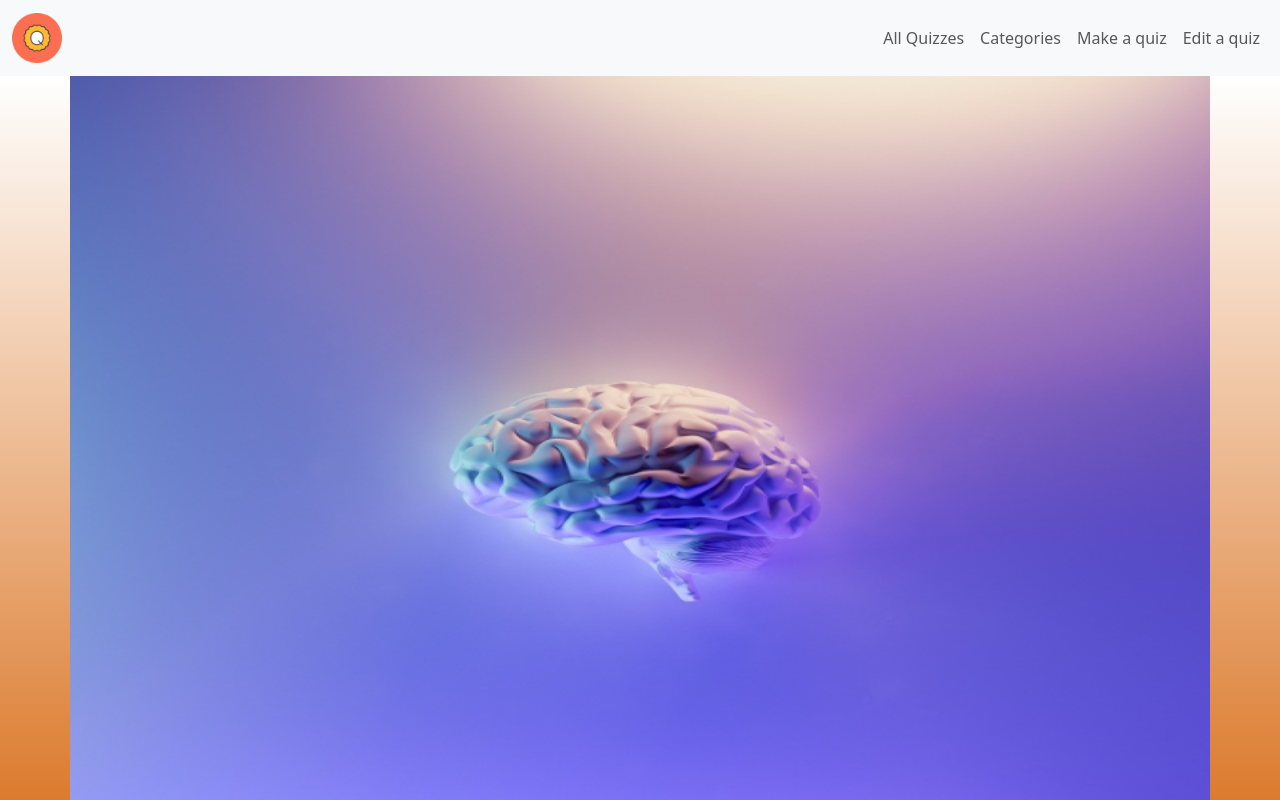
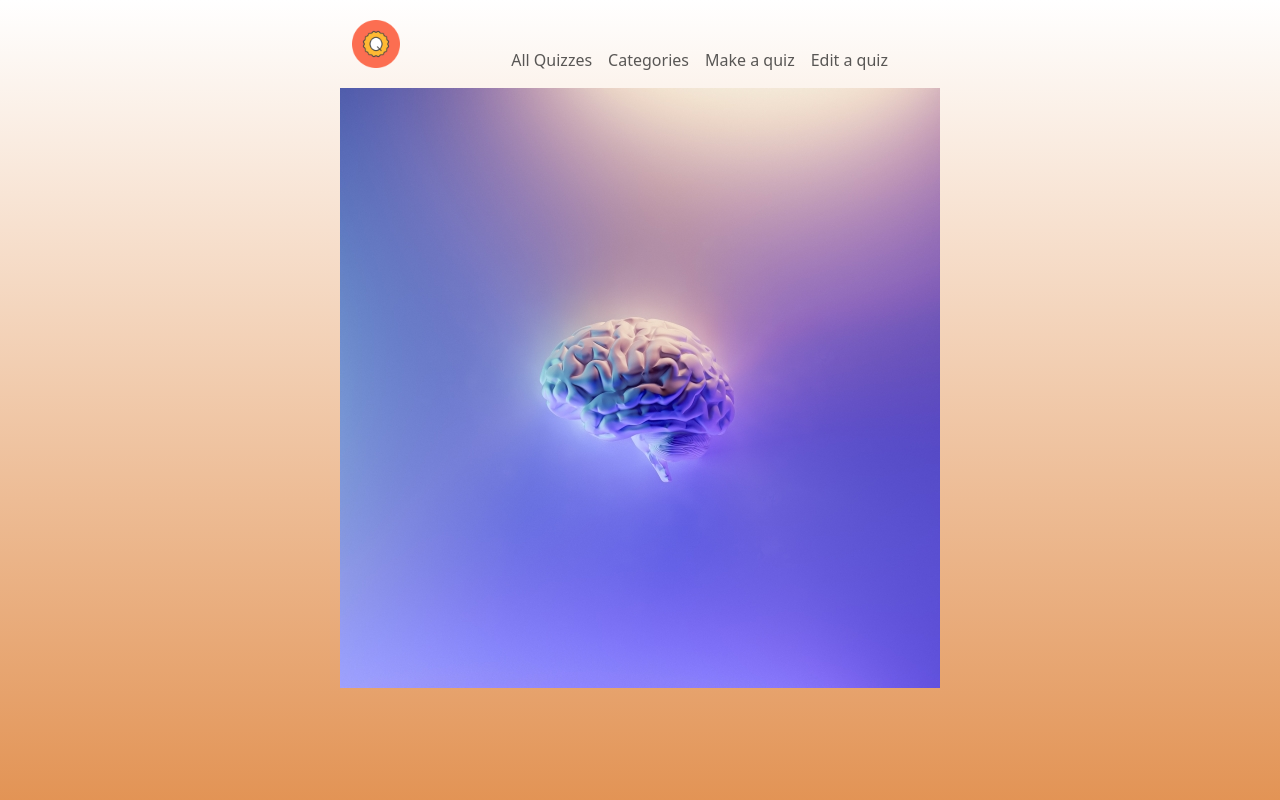
Before and after one commit to Thi-Tracey-Nguyen/Quiz-App-Client, a React (Vite) app: page /test in a window 1280 px wide. Shown: the top 800 px of the page. Built offline with nearby package versions, Linux system fonts and the light colour scheme; no server answers.

Commit message:
Added animation on cards

```diff
--- a/index.html
+++ b/index.html
@@ -1,7 +1,7 @@
 <!DOCTYPE html>
 <html lang="en">
   <head>
-    <meta charset="UTF-8" />
+    <meta name="viewport" content="width=device-width, initial-scale=1.0" charset="UTF-8" />
     <link rel="icon" type="image/png" href="/src/assets/logo.png" />
     <meta name="viewport" content="width=device-width, initial-scale=1.0" />
     <!-- Bootstap links -->
--- a/src/App.css
+++ /dev/null
@@ -1,41 +0,0 @@
-#root {
-  max-width: 1280px;
-  margin: 0 auto;
-  padding: 2rem;
-  text-align: center;
-}
-
-.logo {
-  height: 6em;
-  padding: 1.5em;
-  will-change: filter;
-}
-.logo:hover {
-  filter: drop-shadow(0 0 2em #646cffaa);
-}
-.logo.react:hover {
-  filter: drop-shadow(0 0 2em #61dafbaa);
-}
-
-@keyframes logo-spin {
-  from {
-    transform: rotate(0deg);
-  }
-  to {
-    transform: rotate(360deg);
-  }
-}
-
-@media (prefers-reduced-motion: no-preference) {
-  a:nth-of-type(2) .logo {
-    animation: logo-spin infinite 20s linear;
-  }
-}
-
-.card {
-  padding: 2em;
-}
-
-.read-the-docs {
-  color: #888;
-}
--- a/src/categories/ShowQuiz.jsx
+++ b/src/categories/ShowQuiz.jsx
@@ -3,35 +3,20 @@ import { Link } from "react-router-dom";
 
 const ShowQuiz = ({ quiz }) => {
   return (
-    <div className="d-flex justify-content-center flex-wrap">
-      <div className="container">
-        <img
-          src={quiz.image}
-          alt="Alt text for quiz image"
-          className="img-fixed-size"
-          style={{ width: "15rem", height: "15rem" }}
-        />
-
-        <p
-          className="m-3 align-items-center text-dark fw-bold title"
-          style={{ width: "15rem" }}
-        >
-          {quiz.title}
-        </p>
-
-        <Link
-          to={`/quizzes/${quiz._id}`}
-          className="content"
-        >
-          <div className="fw-bold">Author:</div>
-          <div>{quiz.author}</div>
-          <div className="fw-bold">Number of Questions:</div>
-          {quiz.questions.length === 0 ? (
-            "0 questions"
-          ) : (
-            <div>{quiz.questions.length} questions</div>
-          )}
-        </Link>
+    <div className="card-container">
+      <div className="card">
+        <img src={quiz.image} alt="Alt text for quiz image" />
+        <div className="info">
+          <p className="title"> {quiz.title} </p>
+          <Link to={`/quizzes/${quiz._id}`}>
+            <p className="fw-bold">Author: {quiz.author}</p>
+            <p className="fw-bold">Number of Questions:
+              {quiz.questions.length === 0 ? (
+                "0 questions"
+              ) : ` ${quiz.questions.length}`}
+            </p>
+          </Link>
+        </div>
       </div>
     </div>
   );
--- a/src/edit-a-quiz/EditQuizzes.jsx
+++ b/src/edit-a-quiz/EditQuizzes.jsx
@@ -3,6 +3,7 @@ import { Link, useNavigate } from "react-router-dom"
 import ShowQuiz from "../categories/ShowQuiz"
 import Modal from "react-bootstrap/Modal"
 import Button from "react-bootstrap/Button"
+import '../styles/CommonStyles.css'
 
 
 const EditQuizzes = ({ quizzes }) => {
--- a/src/home/Home.jsx
+++ b/src/home/Home.jsx
@@ -8,22 +8,20 @@ const Home = ({ quizzes }) => {
 
   return (
     <>
-    <div className='main-body flex-wrap'>
       <div>
-        <div className="d-flex justify-content-center">
-           <img src={logo} alt="Logo" width="200" height="200" />
+        <div>
+          <img src={logo} alt="Logo" className="logo" />
         </div>
         <h2>Test your knowledge and have fun!</h2>
         <br />
       </div>
-        <ul className='d-flex justify-content-center flex-wrap '>
-          {slicedQuizzes.length === 0 ? 'Loading...' : slicedQuizzes.map((quiz, index) => (
-              <div key={index} className="card m-3" style={{width: "15rem"}}>
-                <ShowQuiz quiz={quiz}/>
-              </div>
-          ))}
-        </ul>
-     </div>
+      <ul>
+        {slicedQuizzes.length === 0 ? 'Loading...' : slicedQuizzes.map((quiz, index) => (
+            <div key={index}>
+              <ShowQuiz quiz={quiz}/>
+            </div>
+        ))}
+      </ul>
     </>
   )
 }
--- a/src/home/NavBar.jsx
+++ b/src/home/NavBar.jsx
@@ -4,10 +4,10 @@ import logo from '../assets/logo.png'
 
 const NavBar = () => {
   return (
-    <nav className="navbar navbar-expand-lg bg-light">
+    <nav className="navbar navbar-expand-lg bg-transparent">
       <div className="container-fluid">
           <Link className='navbar-brand' to='/'>
-          <img src={logo} alt='Logo' width='50' height='50' />
+          <img src={logo} alt='Logo' className='logo-nav' />
           </Link>
           <Link className="navbar-brand" to="/"></Link>
           <button className="navbar-toggler" type="button" data-bs-toggle="collapse" data-bs-target="#navbarNav" aria-controls="navbarNav" aria-expanded="false" aria-label="Toggle navigation">
--- a/src/index.css
+++ b/src/index.css
@@ -3,16 +3,44 @@
   font-size: 16px;
   line-height: 24px;
   font-weight: 400;
+}
 
-  color-scheme: light dark;
-  color: rgba(255, 255, 255, 0.87);
-  background-color: #242424;
+body {
+  background: linear-gradient(to top, #D86D18,#FFFFFF);
+  width: 100vw;
+  display: flex;
+  place-items: center;
+}
 
-  font-synthesis: none;
-  text-rendering: optimizeLegibility;
-  -webkit-font-smoothing: antialiased;
-  -moz-osx-font-smoothing: grayscale;
-  -webkit-text-size-adjust: 100%;
+div {
+  display: block;
+  margin: auto;
+}
+
+img {
+  display: block;
+  margin-left: auto;
+  margin-right: auto;
+}
+
+/* logo  */
+.logo {
+  height: 15vh;
+}
+
+/* logo on navbar */
+.logo-nav {
+  width: 3rem;
+  height: 3rem;
+}
+.logo-nav:hover {
+  transform: scale(1.1);
+  transition: 0.5s;
+}
+
+ul {
+  padding: 0;
+  margin: 2rem;
 }
 
 a {
@@ -20,21 +48,23 @@ a {
   color: #646cff;
   text-decoration: inherit;
 }
+
 a:hover {
   color: #535bf2;
-}
-
-body {
-  margin: 0;
-  display: flex;
-  place-items: center;
-  min-width: 320px;
-  min-height: 100vh;
 }
 
 h1 {
   font-size: 3.2em;
   line-height: 1.1;
+}
+
+.title {
+  color: white;
+  text-shadow: 0.2rem 0.2rem black;
+  font-weight: bold;
+  font-size: 1.5rem;
+  text-align: center;
+  margin: 1rem;
 }
 
 button {
@@ -57,23 +87,6 @@ button {
 button:hover {
   border-color: #646cff;
 }
-button:focus,
-button:focus-visible {
-  outline: 4px auto -webkit-focus-ring-color;
-}
-
-@media (prefers-color-scheme: light) {
-  :root {
-    color: #213547;
-    background-color: #ffffff;
-  }
-  a:hover {
-    color: #747bff;
-  }
-  button {
-    background-color: #f9f9f9;
-  }
-}
 
 .return-to-top {
   position:fixed;
@@ -86,4 +99,66 @@ button:focus-visible {
   border: solid black 1px;
 }
 
-/* special card format for quiz */
+/* format for quiz card */
+
+.card {
+  position: relative;
+  overflow: hidden;
+  box-sizing: border-box;
+  margin-bottom: 2rem;
+  box-shadow: 5px 5px 20px black;
+  border: none;
+}
+
+.card img {
+  height: 100%;
+  width: 100%;
+  border-radius: 0.5rem;
+}
+
+.info {
+  width: 100%;
+  height: 20%;
+  background: rgb(27, 27, 27, 0.85);
+  bottom: 0;
+  left: 0;
+  position: absolute;
+}
+
+.info a {
+  color: white;
+  text-shadow: 0.2rem 0.2rem black;
+  visibility: hidden;
+  opacity: 0;
+  transition: .5s;
+}
+
+.content {
+  color: white;
+  background: rgba(0,0,0,0.8);
+  height: 100%;
+  width: 100%;
+  align-items: center;
+  text-align: center;
+  padding: 60px 20px;
+}
+
+.card:hover .info {
+  height: 40%;
+  background: black;
+}
+
+.card:hover a {
+  visibility: visible;
+  opacity: 1;
+}
+
+.card:hover img {
+  transform: scale(1.1) rotate(-3deg);
+  transition: 0.5s;
+}
+
+/* responsive design */
+
+@media (min-width: 2000px) {
+}
--- a/src/styles/CommonStyles.css
+++ b/src/styles/CommonStyles.css
@@ -1,4 +1,4 @@
-.main-body {
+/* .main-body {
     background: linear-gradient(to top, #D86D18,#FFFFFF);
     display: flex;
     flex-direction: column;
@@ -49,4 +49,4 @@ title {
 
 .container:hover .content {
   top: 0;
-}
+} */
```
